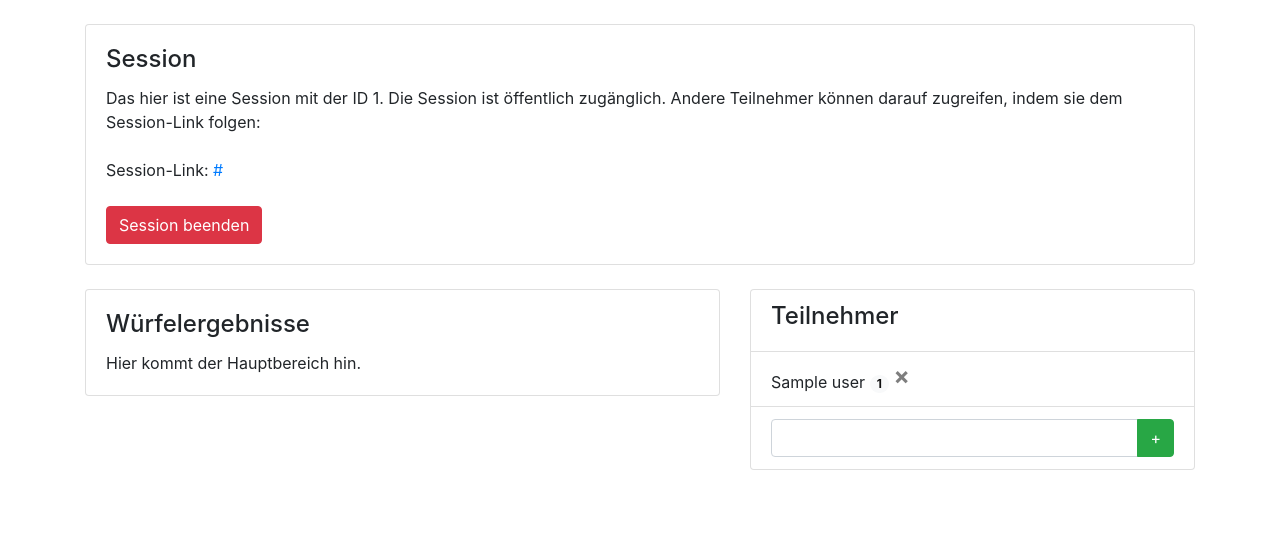
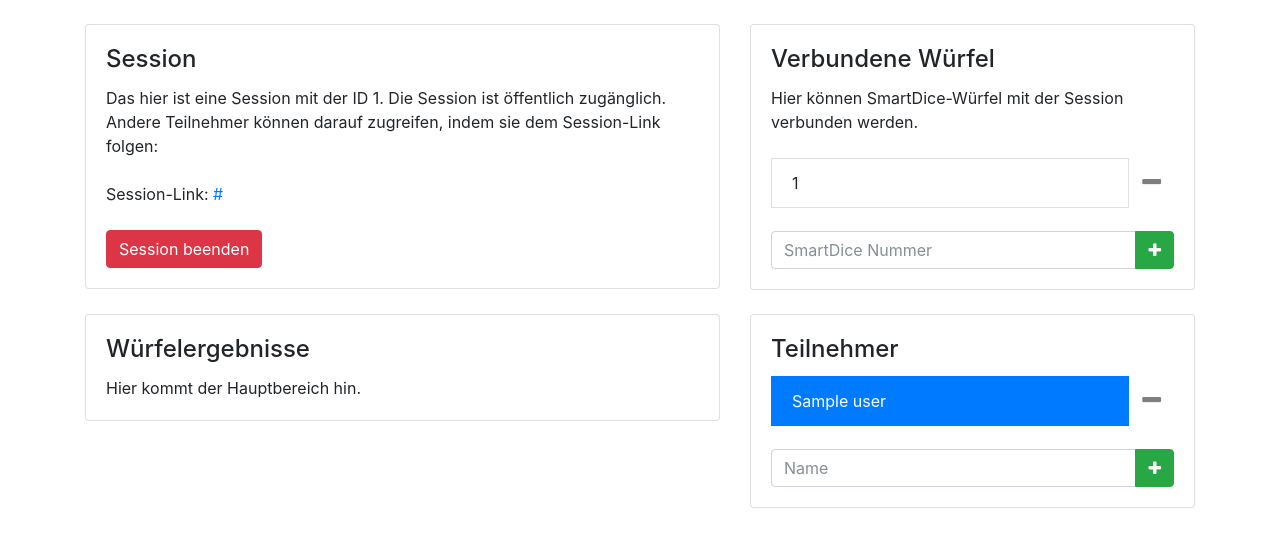
Before and after one commit to visualJ/smartdice, a Django app: template webapp/templates/webapp/session.html in a window 1280 px wide. Shown: the part 58-605 px from the top of the page. Run offline with Django 3.2, Linux system fonts and the light colour scheme; the template is opened without the code that fills it: most values are stand-ins (such as "Sample title", 1, 10 or a date in 2020); data that the repository does not hold is empty; some libraries are stand-ins or nearby versions.

Commit message:
Add active participant and smart dice to session
also, change methods from post to url based parameters

```diff
--- a/webapp/templates/webapp/base.html
+++ b/webapp/templates/webapp/base.html
@@ -6,6 +6,7 @@
     <meta name="viewport" content="width=device-width, initial-scale=1, shrink-to-fit=no">
     <link rel="stylesheet" href="https://maxcdn.bootstrapcdn.com/bootstrap/4.0.0-beta.2/css/bootstrap.min.css"
           integrity="sha384-PsH8R72JQ3SOdhVi3uxftmaW6Vc51MKb0q5P2rRUpPvrszuE4W1povHYgTpBfshb" crossorigin="anonymous">
+    <link href="https://maxcdn.bootstrapcdn.com/font-awesome/4.7.0/css/font-awesome.min.css" rel="stylesheet">
     <link rel="stylesheet" href="{% static 'webapp/style.css' %}">
     <title>{% block title %}{% endblock %}</title>
 </head>
--- a/webapp/templates/webapp/session.html
+++ b/webapp/templates/webapp/session.html
@@ -4,7 +4,7 @@
 
 {% block content %}
 <div class="row">
-    <div class="col">
+    <div class="col-sm">
         <div class="card">
             <div class="card-body">
                 <h4 class="card-title">Session</h4>
@@ -12,9 +12,35 @@
                 Andere Teilnehmer können darauf zugreifen, indem sie dem Session-Link folgen:
                 <br><br>
                 Session-Link: <a href="{{session_url}}">{{session_url}}</a><br><br>
-                <form action="{%url 'endsession' %}" method="post">
-                    <button type="submit" class="btn btn-danger">Session beenden</button>
-                    <input type="hidden" name="sessionid" value="{{game_session.id}}">
+                <a href="{%url 'endsession' session_id=game_session.id %}" class="btn btn-danger">Session beenden</a>
+            </div>
+        </div>
+    </div>
+    <div class="col-sm-5">
+        <div class="card">
+            <div class="card-body">
+                <h4 class="card-title">Verbundene Würfel</h4>
+                Hier können SmartDice-Würfel mit der Session verbunden werden.
+                <br><br>
+                <div class="list-group">
+                    {% for dice in game_session.smartdice_set.all %}
+                    <span class="d-flex justify-content-between align-items-center">
+                        <span class="list-group-item rounded-0 d-flex justify-content-between align-items-center w-100">
+                            {{dice.dice_number}}
+                        </span>
+                        <a href="{%url 'removedice' session_id=game_session.id dice_id=dice.id %}"
+                           class="btn btn-link close"><span class="fa fa-minus"></span></a>
+                    </span>
+                    {% endfor %}
+                </div>
+                <br>
+                <form action="{%url 'adddice' session_id=game_session.id %}" method="post" class="w-100">
+                    <div class="input-group">
+                        <input type="text" name="dice_number" class="w-100 form-control" placeholder="SmartDice Nummer">
+                        <span class="input-group-btn">
+                        <button type="submit" class="btn btn-success"><span class="fa fa-plus"></span></button>
+                        </span>
+                    </div>
                 </form>
             </div>
         </div>
@@ -22,7 +48,7 @@
 </div>
 <br>
 <div class="row">
-    <div class="col">
+    <div class="col-sm">
         <div class="card">
             <div class="card-body">
                 <h4 class="card-title">Würfelergebnisse</h4>
@@ -30,33 +56,31 @@
             </div>
         </div>
     </div>
-    <div class="col-5">
-        <ul class="list-group">
-            <li class="list-group-item">
-                <h4>Teilnehmer</h4>
-            </li>
-            {% for user in game_session.sessionuser_set.all %}
-            <li class="list-group-item">{{user.name}} <span class="badge badge-pill badge-light">{{user.id}}</span>
-                <form action="{%url 'removeuser' %}" method="post">
-                    <button type="submit" class="btn btn-link close">&times;</button>
-                    <input type="hidden" name="userid" value="{{user.id}}">
-                    <input type="hidden" name="sessionid" value="{{game_session.id}}">
-                </form>
-            </li>
-            {% endfor %}
-            <li class="list-group-item">
-                <form action="{%url 'adduser' %}" method="post" class="w-100">
+    <div class="col-sm-5">
+        <div class="card">
+            <div class="card-body">
+                <h4 class="card-title">Teilnehmer</h4>
+                <div class="list-group">
+                    {% for user in game_session.sessionuser_set.all %}
+                    <span class="d-flex justify-content-between align-items-center">
+                        <a href="{%url 'activateuser' session_id=game_session.id user_id=user.id %}"
+                           class="list-group-item rounded-0 d-flex justify-content-between align-items-center list-group-item-action {% if user.id == game_session.active_user.id %}active{% endif %}">{{user.name}}</a>
+                        <a href="{%url 'removeuser' session_id=game_session.id user_id=user.id %}"
+                           class="btn btn-link close"><span class="fa fa-minus"></span></a>
+                    </span>
+                    {% endfor %}
+                </div>
+                <br>
+                <form action="{%url 'adduser' session_id=game_session.id %}" method="post" class="w-100">
                     <div class="input-group">
-                        <input type="text" name="username" class="w-100 form-control">
+                        <input type="text" name="username" class="w-100 form-control" placeholder="Name">
                         <span class="input-group-btn">
-                            <button type="submit" class="btn btn-success">+</button>
+                        <button type="submit" class="btn btn-success"><span class="fa fa-plus"></span></button>
                         </span>
                     </div>
-                    <input type="hidden" name="sessionid" value="{{game_session.id}}">
                 </form>
-            </li>
-        </ul>
-
+            </div>
+        </div>
     </div>
 </div>
 {% endblock %}
--- a/webapp/urls.py
+++ b/webapp/urls.py
@@ -3,10 +3,13 @@ from . import views
 
 urlpatterns = [
     url(r'^$', views.index, name='index'),
+    url(r'^session/newsession$', views.new_session, name='newsession'),
     url(r'^session/$', views.session, name='session'),
     url(r'^session/(?P<session_id>\d*)$', views.session, name='session'),
-    url(r'^endsession$', views.end_session, name='endsession'),
-    url(r'^newsession$', views.new_session, name='newsession'),
-    url(r'^adduser', views.add_user, name='adduser'),
-    url(r'^removeuser', views.remove_user, name='removeuser'),
+    url(r'^session/(?P<session_id>\d*)/endsession', views.end_session, name='endsession'),
+    url(r'^session/(?P<session_id>\d*)/adduser$', views.add_user, name='adduser'),
+    url(r'^session/(?P<session_id>\d*)/removeuser/(?P<user_id>\d*)$', views.remove_user, name='removeuser'),
+    url(r'^session/(?P<session_id>\d*)/activateuser/(?P<user_id>\d*)$', views.activate_user, name='activateuser'),
+    url(r'^session/(?P<session_id>\d*)/adddice$', views.add_dice, name='adddice'),
+    url(r'^session/(?P<session_id>\d*)/removedice/(?P<dice_id>\d*)$', views.remove_dice, name='removedice'),
 ]
```
Also changed, not shown: webapp/models.py (+6 -1 lines), webapp/views.py (+38 -8 lines), webapp/migrations/0001_initial.py, webapp/migrations/0002_sessionuser.py (deleted), webapp/migrations/0003_sessionuser_session.py (deleted).
